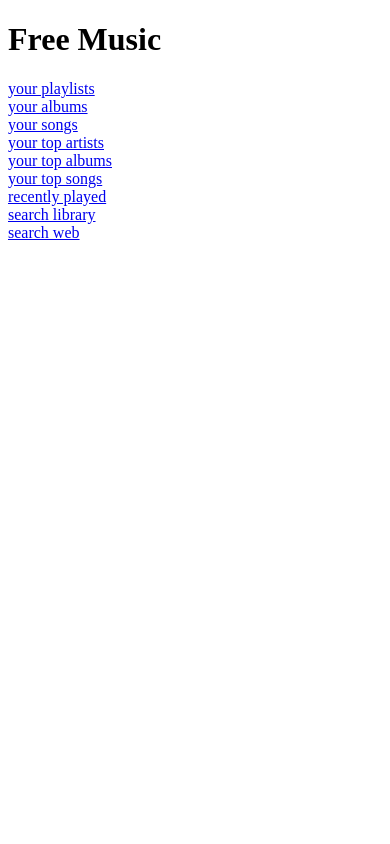
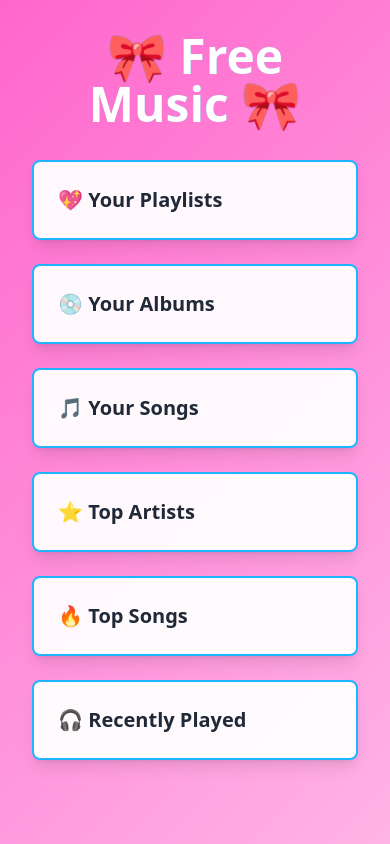
Before and after one commit to cuttn/freemusic, a Django app: page /home/ in a window 390 px wide. Run offline with Django 5.2, Linux system fonts and the light colour scheme; some libraries are stand-ins or nearby versions.

Commit message:
its about drive its about power

```diff
--- a/Site/App/templates/home.html
+++ b/Site/App/templates/home.html
@@ -1,16 +1,27 @@
 {% extends "master.html" %}
 {% block title %}
-    Free Music
+    🎀 Free Music 🎀
 {% endblock %}
 
 {% block content %}
-<div class="item1"><a href = "/browser/playlist-Lib">your playlists</a></div>
-<div class="item2"><a href = "/browser/album-Lib">your albums</a></div>
-<div class="item3"><a href = "/browser/track-Lib">your songs</a></div>
-<div class="item5"><a href = "/browser/artist-Top">your top artists</a></div>
-<div class="item6"><a href = "/browser/album-Top">your top albums</a></div>
-<div class="item7"><a href = "/browser/track-Top">your top songs</a></div>
-<div class="item8"><a href = "/browser/track-Rec">recently played</a></div>
-<div class="item4"><a href = "/browser/search">search library</a></div>
-<div class="item9"><a href = "/browser/search">search web</a></div>
+<div class="grid grid-cols-1 md:grid-cols-3 gap-6">
+    <a href="/browser/playlist-Lib" class="group bg-white/95 backdrop-blur-sm p-6 rounded-lg shadow-lg hover:shadow-xl transition-all hover:-translate-y-1 border-2 border-[#1eb4ff]">
+        <div class="text-xl font-bold text-gray-800 group-hover:text-[#ff66cc]">💖 Your Playlists</div>
+    </a>
+    <a href="/browser/album-Lib" class="group bg-white/95 backdrop-blur-sm p-6 rounded-lg shadow-lg hover:shadow-xl transition-all hover:-translate-y-1 border-2 border-[#1eb4ff]">
+        <div class="text-xl font-bold text-gray-800 group-hover:text-[#ff66cc]">💿 Your Albums</div>
+    </a>
+    <a href="/browser/track-Lib" class="group bg-white/95 backdrop-blur-sm p-6 rounded-lg shadow-lg hover:shadow-xl transition-all hover:-translate-y-1 border-2 border-[#1eb4ff]">
+        <div class="text-xl font-bold text-gray-800 group-hover:text-[#ff66cc]">🎵 Your Songs</div>
+    </a>
+    <a href="/browser/artist-Top" class="group bg-white/95 backdrop-blur-sm p-6 rounded-lg shadow-lg hover:shadow-xl transition-all hover:-translate-y-1 border-2 border-[#1eb4ff]">
+        <div class="text-xl font-bold text-gray-800 group-hover:text-[#ff66cc]">⭐ Top Artists</div>
+    </a>
+    <a href="/browser/track-Top" class="group bg-white/95 backdrop-blur-sm p-6 rounded-lg shadow-lg hover:shadow-xl transition-all hover:-translate-y-1 border-2 border-[#1eb4ff]">
+        <div class="text-xl font-bold text-gray-800 group-hover:text-[#ff66cc]">🔥 Top Songs</div>
+    </a>
+    <a href="/browser/track-Rec" class="group bg-white/95 backdrop-blur-sm p-6 rounded-lg shadow-lg hover:shadow-xl transition-all hover:-translate-y-1 border-2 border-[#1eb4ff]">
+        <div class="text-xl font-bold text-gray-800 group-hover:text-[#ff66cc]">🎧 Recently Played</div>
+    </a>
+</div>
 {% endblock %}
--- a/Site/App/templates/master.html
+++ b/Site/App/templates/master.html
@@ -1,32 +1,34 @@
 <!DOCTYPE html>
 <html>
 <head>
+    <meta charset="UTF-8">
+    <meta name="viewport" content="width=device-width, initial-scale=1.0">
+    <script src="https://cdn.tailwindcss.com"></script>
     {% block scripts %}
     {% endblock %}
     <style>
-
-ul {
-  columns: 3;
-  -webkit-columns: 3;
-  -moz-columns: 3;
-  vertical-align:text-top;
+        body {
+            background: linear-gradient(135deg, #ff66cc, #ffb3e6);
+            background-attachment: fixed;
         }
-
-li {
-    break-inside:avoid;
-    -webkit-column-break-inside: avoid;
+        .glitter-text {
+            background: linear-gradient(to right, #ff66cc, #1eb4ff, #ff66cc);
+            -webkit-background-clip: text;
+            background-clip: text;
+            color: transparent;
+            animation: sparkle 2s linear infinite;
         }
-
+        @keyframes sparkle {
+            0% { background-position: 0%; }
+            100% { background-position: 200%; }
+        }
     </style>
 </head>
-<body>
-
-<h1>{% block title %}{% endblock %}</h1>
-
-<div>
+<body class="min-h-screen p-8">
+    <h1 class="text-5xl font-bold mb-8 text-white glitter-text text-center">{% block title %}{% endblock %}</h1>
+    <div class="container mx-auto">
         {% block content %}
         {% endblock %}
     </div>
-
 </body>
 </html>
--- a/Site/App/views.py
+++ b/Site/App/views.py
@@ -92,10 +92,9 @@
 
     async def get_all_recently_played(self):
         items = []
-        while True:
-            result = await self.current_user_recently_played(limit=50, after=len(items))
-            if not result['items']:
-                break
+        # Get initial batch of recently played tracks
+        result = await self.current_user_recently_played(limit=50)
+        if result['items']:
             items.extend(result['items'])
         return items
 
@@ -113,7 +112,7 @@
 
 # Create your views here.
 def landing(request):
-    spauth = SpotifyOAuth(client_id=request.session["TOKEN"]["id"], client_secret=request.session["TOKEN"]["secret"], scope="playlist-read-private user-top-read user-library-read")
+    spauth = SpotifyOAuth(client_id=request.session["TOKEN"]["id"], client_secret=request.session["TOKEN"]["secret"], scope="playlist-read-private user-top-read user-library-read user-read-recently-played")
     destination = spauth.get_authorize_url()
     return HttpResponseRedirect(destination)
 # def landing(request):
@@ -252,7 +251,7 @@
                 "yt-dlp",
                 "-o", output_path,
                 "-x",
-                "--extractor-args", "youtube:getpot_bgutil_baseurl=http://freemusic-js-service-1:4416",
+                "--extractor-args", "youtube:getpot_bgutil_baseurl=http://localhost:4416",
                 "--audio-format", "mp3",
                 "--audio-quality", "1",
                 f"ytsearch:{item['search']}(audio)"
--- a/Site/Site/settings.py
+++ b/Site/Site/settings.py
@@ -28,8 +28,6 @@
 ALLOWED_HOSTS = ["freeemuusic.onrender.com", "127.0.0.1", "0.0.0.0", "localhost", "104.131.189.224", "104.248.1.60"]
 
 SESSION_ENGINE = "django.contrib.sessions.backends.file"
-
-# Application definition
 
 INSTALLED_APPS = [
     'django.contrib.admin',
--- a/docker-compose.yml
+++ b/docker-compose.yml
@@ -18,7 +18,7 @@
     ports:
       - "8000:8000"
     environment:
-      SPOTIPY_REDIRECT_URI: "http://104.248.1.60:8000/App/spotify_callback"
+      SPOTIPY_REDIRECT_URI: "http://localhost:8000/App/spotify_callback"
     volumes:
       - .:/app
     working_dir: /app/Site
```
Also changed, not shown: Site/App/templates/browser.html (+10 -6 lines), Site/App/templates/getspinfo.html (+49 -18 lines), README.md, 3 other files. Lines whose indentation alone changed are shown as unchanged.
